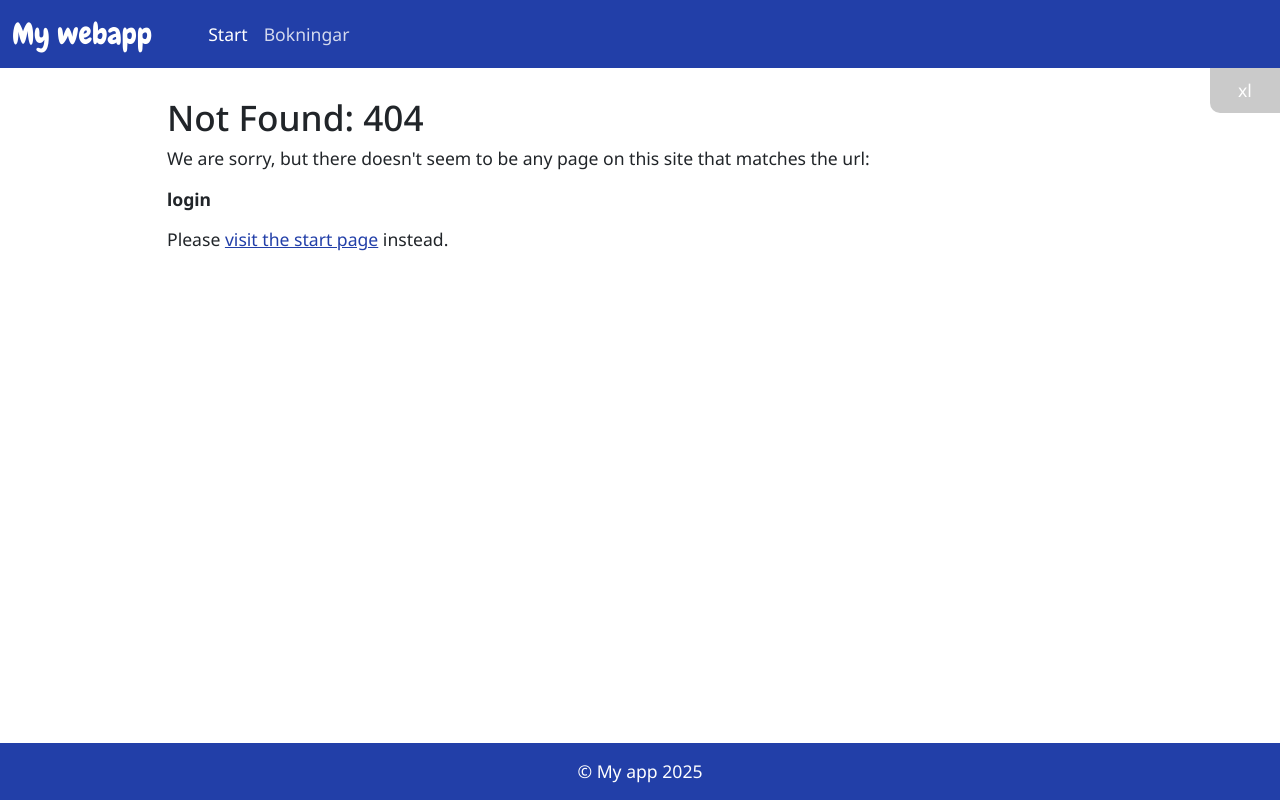
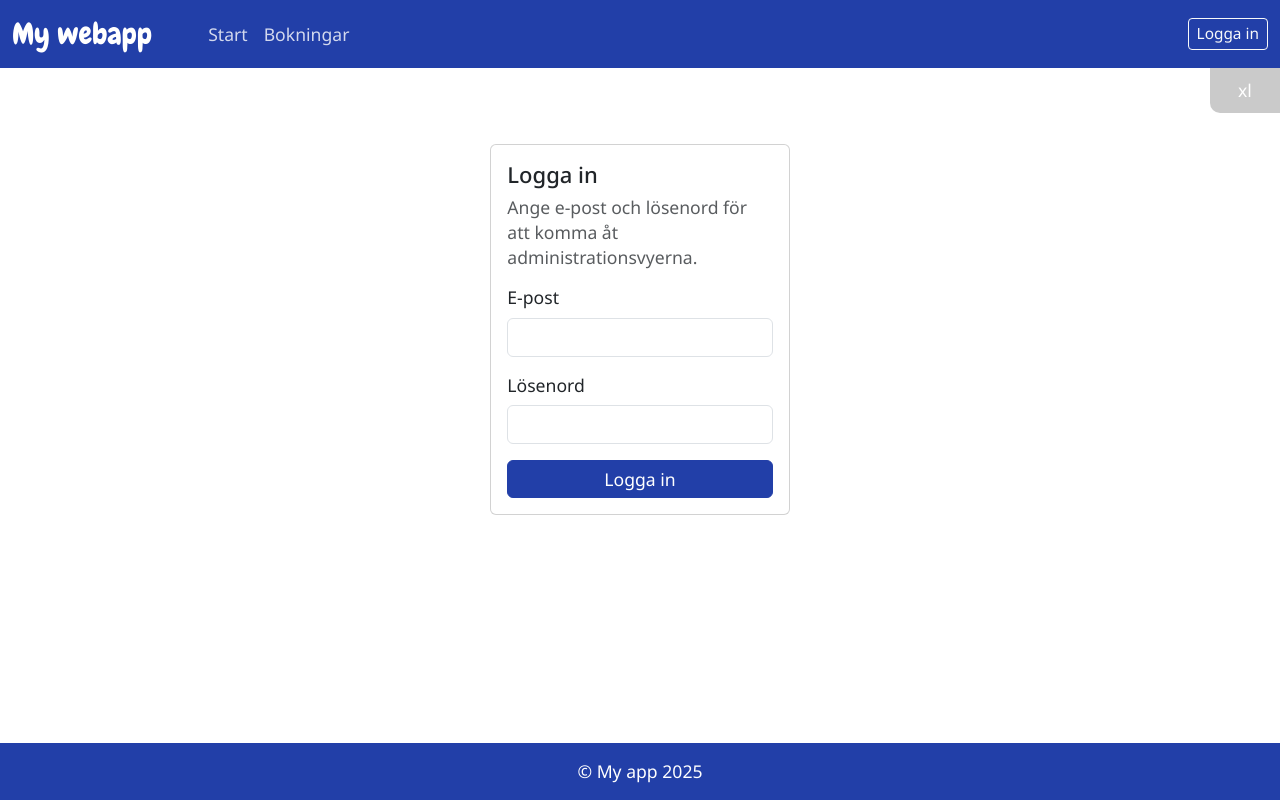
Before and after one commit to gabrielozbek/Bokningsystemet, a React (Vite) app: page /login in a window 1280 px wide. Before the commit this address had no page. Built offline with nearby package versions, Linux system fonts and the light colour scheme; no server answers.

Commit message:
fixade logga in kanpp för admin

```diff
--- a/src/App.tsx
+++ b/src/App.tsx
@@ -1,23 +1,20 @@
 import { useLocation } from 'react-router-dom';
-import Header from "./partials/Header";
+import Header from './partials/Header';
 import Main from './partials/Main';
 import Footer from './partials/Footer';
 import BootstrapBreakpoints from './parts/BootstrapBreakpoints';
+import { AuthProvider } from './context/AuthContext';
 
-// turn off when not needed for debugging
 const showBootstrapBreakpoints = true;
 
 export default function App() {
-
-  // scroll to top when the route changes
   useLocation();
   window.scrollTo({ top: 0, left: 0, behavior: 'instant' });
 
-  return <>
-    {/* Temporary note so we can verify commit pipeline */}
+  return <AuthProvider>
     <Header />
     <Main />
     <Footer />
     {showBootstrapBreakpoints ? <BootstrapBreakpoints /> : null}
-  </>;
-};
+  </AuthProvider>;
+}
--- /dev/null
+++ b/src/api/auth.ts
@@ -0,0 +1,35 @@
+import type { ApiError } from './client';
+import request from './client';
+
+export interface AuthUser {
+  id: number;
+  email: string;
+  role: string;
+  firstName?: string;
+  lastName?: string;
+}
+
+export interface LoginPayload {
+  email: string;
+  password: string;
+}
+
+export async function login(payload: LoginPayload): Promise<AuthUser> {
+  return request<AuthUser>('/api/login', {
+    method: 'POST',
+    body: JSON.stringify(payload)
+  });
+}
+
+export async function getCurrentUser(): Promise<AuthUser> {
+  return request<AuthUser>('/api/login');
+}
+
+export async function logout(): Promise<void> {
+  await request<void>('/api/login', {
+    method: 'DELETE',
+    parseJson: false
+  });
+}
+
+export type { ApiError };
--- a/src/api/client.ts
+++ b/src/api/client.ts
@@ -8,12 +8,15 @@ interface RequestOptions extends RequestInit {
 }
 
 async function request<T>(input: RequestInfo | URL, options: RequestOptions = {}): Promise<T> {
+  const { parseJson, ...rest } = options;
+
   const init: RequestInit = {
+    credentials: rest.credentials ?? 'include',
+    ...rest,
     headers: {
       'Content-Type': 'application/json',
-      ...(options.headers ?? {})
-    },
-    ...options
+      ...(rest.headers ?? {})
+    }
   };
 
   const response = await fetch(input, init);
@@ -29,7 +32,7 @@ async function request<T>(input: RequestInfo | URL, options: RequestOptions = {}
     throw error;
   }
 
-  if (options.parseJson === false || response.status === 204) {
+  if (parseJson === false || response.status === 204) {
     return undefined as T;
   }
 
--- /dev/null
+++ b/src/components/RequireAuth.tsx
@@ -0,0 +1,27 @@
+import { Navigate, useLocation } from 'react-router-dom';
+import { Spinner } from 'react-bootstrap';
+import useAuth from '../hooks/useAuth';
+
+interface RequireAuthProps {
+  children: JSX.Element;
+  roles?: string[];
+}
+
+export default function RequireAuth({ children, roles }: RequireAuthProps) {
+  const location = useLocation();
+  const { user, isLoading, hasRole } = useAuth();
+
+  if (isLoading) {
+    return <div className="d-flex justify-content-center py-5"><Spinner animation="border" /></div>;
+  }
+
+  if (!user) {
+    return <Navigate to="/login" state={{ from: location }} replace />;
+  }
+
+  if (roles && roles.length > 0 && !hasRole(...roles)) {
+    return <Navigate to="/" replace />;
+  }
+
+  return children;
+}
--- /dev/null
+++ b/src/context/AuthContext.tsx
@@ -0,0 +1,97 @@
+import { createContext, useCallback, useContext, useEffect, useMemo, useState, type ReactNode } from 'react';
+import { getCurrentUser, login as apiLogin, logout as apiLogout, type AuthUser, type LoginPayload, type ApiError } from '../api/auth';
+
+interface AuthContextValue {
+  user: AuthUser | null;
+  isLoading: boolean;
+  error: ApiError | null;
+  login: (payload: LoginPayload) => Promise<void>;
+  logout: () => Promise<void>;
+  hasRole: (...roles: string[]) => boolean;
+}
+
+const AuthContext = createContext<AuthContextValue | undefined>(undefined);
+
+export function AuthProvider({ children }: { children: ReactNode }) {
+  const [user, setUser] = useState<AuthUser | null>(null);
+  const [isLoading, setIsLoading] = useState(true);
+  const [error, setError] = useState<ApiError | null>(null);
+
+  useEffect(() => {
+    let active = true;
+    getCurrentUser()
+      .then(current => {
+        if (active) {
+          setUser(current);
+        }
+      })
+      .catch(() => {
+        if (active) { setUser(null); }
+      })
+      .finally(() => {
+        if (active) { setIsLoading(false); }
+      });
+    return () => { active = false; };
+  }, []);
+
+  const login = useCallback(async (payload: LoginPayload) => {
+    setIsLoading(true);
+    setError(null);
+    try {
+      const authenticated = await apiLogin(payload);
+      setUser(authenticated);
+    } catch (err) {
+      const apiError: ApiError = err instanceof Error
+        ? Object.assign(err, { status: (err as ApiError).status ?? 0 }) as ApiError
+        : Object.assign(new Error('Misslyckad inloggning'), { status: 0 });
+      setError(apiError);
+      throw apiError;
+    } finally {
+      setIsLoading(false);
+    }
+  }, []);
+
+  const logout = useCallback(async () => {
+    setIsLoading(true);
+    setError(null);
+    try {
+      await apiLogout();
+      setUser(null);
+    } catch (err) {
+      const apiError: ApiError = err instanceof Error
+        ? Object.assign(err, { status: (err as ApiError).status ?? 0 }) as ApiError
+        : Object.assign(new Error('Misslyckad utloggning'), { status: 0 });
+      setError(apiError);
+      throw apiError;
+    } finally {
+      setIsLoading(false);
+    }
+  }, []);
+
+  const hasRole = useCallback((...roles: string[]) => {
+    if (!user) { return false; }
+    if (roles.length === 0) { return true; }
+    return roles.includes(user.role);
+  }, [user]);
+
+  const value = useMemo<AuthContextValue>(() => ({
+    user,
+    isLoading,
+    error,
+    login,
+    logout,
+    hasRole,
+  }), [user, isLoading, error, login, logout, hasRole]);
+
+  return <AuthContext.Provider value={value}>{children}</AuthContext.Provider>;
+}
+
+/* eslint-disable react-refresh/only-export-components */
+export function useAuthContext() {
+  const context = useContext(AuthContext);
+  if (!context) {
+    throw new Error('useAuthContext mÃ¥ste anvÃ¤ndas inom AuthProvider');
+  }
+  return context;
+}
+/* eslint-enable react-refresh/only-export-components */
--- /dev/null
+++ b/src/hooks/useAuth.ts
@@ -0,0 +1,5 @@
+import { useAuthContext } from '../context/AuthContext';
+
+export default function useAuth() {
+  return useAuthContext();
+}
--- /dev/null
+++ b/src/pages/LoginPage.tsx
@@ -0,0 +1,82 @@
+import { FormEvent, useEffect, useState } from 'react';
+import { Alert, Button, Card, Col, Form, Row, Spinner } from 'react-bootstrap';
+import { useLocation, useNavigate } from 'react-router-dom';
+import useAuth from '../hooks/useAuth';
+
+LoginPage.route = {
+  path: '/login',
+  menuLabel: undefined,
+  index: 99
+};
+
+export default function LoginPage() {
+  const navigate = useNavigate();
+  const location = useLocation();
+  const { user, isLoading, error, login } = useAuth();
+  const [email, setEmail] = useState('');
+  const [password, setPassword] = useState('');
+  const [submitting, setSubmitting] = useState(false);
+  const from = (location.state as { from?: Location })?.from?.pathname || '/bookings';
+
+  useEffect(() => {
+    if (user) {
+      navigate(from, { replace: true });
+    }
+  }, [user, navigate, from]);
+
+  async function handleSubmit(event: FormEvent<HTMLFormElement>) {
+    event.preventDefault();
+    setSubmitting(true);
+    try {
+      await login({ email, password });
+      navigate(from, { replace: true });
+    } catch (err) {
+      console.error('Login failed', err);
+    } finally {
+      setSubmitting(false);
+    }
+  }
+
+  return <Row className="justify-content-center py-5">
+    <Col md={6} lg={4}>
+      <Card>
+        <Card.Body className="d-grid gap-3">
+          <div>
+            <Card.Title>Logga in</Card.Title>
+            <Card.Text className="text-body-secondary mb-0">
+              Ange e-post och lösenord för att komma åt administrationsvyerna.
+            </Card.Text>
+          </div>
+          {error ? <Alert variant="danger">{error.message || 'Inloggningen misslyckades.'}</Alert> : null}
+          <Form onSubmit={handleSubmit} className="d-grid gap-3">
+            <Form.Group controlId="login-email">
+              <Form.Label>E-post</Form.Label>
+              <Form.Control
+                type="email"
+                value={email}
+                onChange={event => setEmail(event.target.value)}
+                autoComplete="email"
+                required
+              />
+            </Form.Group>
+            <Form.Group controlId="login-password">
+              <Form.Label>Lösenord</Form.Label>
+              <Form.Control
+                type="password"
+                value={password}
+                onChange={event => setPassword(event.target.value)}
+                autoComplete="current-password"
+                required
+              />
+            </Form.Group>
+            <Button type="submit" disabled={isLoading || submitting}>
+              {(isLoading || submitting)
+                ? <><Spinner animation="border" size="sm" className="me-2" /> Loggar in</>
+                : 'Logga in'}
+            </Button>
+          </Form>
+        </Card.Body>
+      </Card>
+    </Col>
+  </Row>;
+}
--- a/src/partials/Header.tsx
+++ b/src/partials/Header.tsx
@@ -1,22 +1,38 @@
 import { useState } from 'react';
-import { Link, useLocation } from 'react-router-dom';
-import { Container, Nav, Navbar } from 'react-bootstrap';
+import { Link, useLocation, useNavigate } from 'react-router-dom';
+import { Button, Container, Nav, Navbar } from 'react-bootstrap';
 import routes from '../routes';
+import useAuth from '../hooks/useAuth';
 
 export default function Header() {
+  const navigate = useNavigate();
+  const { user, logout, isLoading, hasRole } = useAuth();
 
-  // whether the navbar is expanded or not
-  // (we use this to close it after a click/selection)
   const [expanded, setExpanded] = useState(false);
 
-  //  get the current route
   const pathName = useLocation().pathname;
   const currentRoute = routes
     .slice().sort((a, b) => a.path.length > b.path.length ? -1 : 1)
     .find(x => pathName.indexOf(x.path.split(':')[0]) === 0);
-  // function that returns true if a menu item is 'active'
+
   const isActive = (path: string) =>
     path === currentRoute?.path || path === currentRoute?.parent;
+
+  const menuItems = routes.filter(route => {
+    if (!route.menuLabel) { return false; }
+    if (route.requiresAuth && route.roles && route.roles.length > 0) {
+      return hasRole(...route.roles);
+    }
+    if (route.requiresAuth) {
+      return Boolean(user);
+    }
+    return true;
+  });
+
+  async function handleLogout() {
+    await logout();
+    navigate('/');
+  }
 
   return <header>
     <Navbar
@@ -31,18 +47,24 @@ export default function Header() {
           My webapp
         </Navbar.Brand>
         <Navbar.Toggle onClick={() => setExpanded(!expanded)} />
-        <Navbar.Collapse id="basic-navbar-nav">
+        <Navbar.Collapse id="basic-navbar-nav" className="justify-content-between">
           <Nav className="me-auto">
-            {routes.filter(x => x.menuLabel).map(
-              ({ menuLabel, path }, i) =>
-                <Nav.Link
-                  as={Link} key={i} to={path}
-                  className={isActive(path) ? 'active' : ''}
-                  /* close menu after selection*/
-                  onClick={() => setTimeout(() => setExpanded(false), 200)}
-                >{menuLabel}</Nav.Link>
-            )}
+            {menuItems.map(({ menuLabel, path }, i) => (
+              <Nav.Link
+                as={Link}
+                key={i}
+                to={path}
+                className={isActive(path) ? 'active' : ''}
+                onClick={() => setTimeout(() => setExpanded(false), 200)}
+              >{menuLabel}</Nav.Link>
+            ))}
           </Nav>
+          <div className="d-flex align-items-center gap-2">
+            {user ? <Navbar.Text className="text-light">{user.email}</Navbar.Text> : null}
+            {user
+              ? <Button variant="outline-light" size="sm" onClick={handleLogout} disabled={isLoading}>Logga ut</Button>
+              : <Button variant="outline-light" size="sm" onClick={() => { setExpanded(false); navigate('/login'); }}>Logga in</Button>}
+          </div>
         </Navbar.Collapse>
       </Container>
     </Navbar>
--- a/src/routes.ts
+++ b/src/routes.ts
@@ -2,6 +2,8 @@ import { createElement, type ComponentType } from 'react';
 import NotFoundPage from './pages/NotFoundPage.tsx';
 import Start from './pages/Start.tsx';
 import BookingsPage from './pages/BookingsPage.tsx';
+import LoginPage from './pages/LoginPage.tsx';
+import RequireAuth from './components/RequireAuth';
 import type Route from './interfaces/Route';
 
 type RouteConfig = Omit<Route, 'element'>;
@@ -11,13 +13,18 @@ const pages: RoutableComponent[] = [
   NotFoundPage as RoutableComponent,
   Start as RoutableComponent,
   BookingsPage as RoutableComponent,
+  LoginPage as RoutableComponent,
 ];
 
 export default pages
-  // map the route property of each page component to a Route
-  .map(component => ({
-    element: createElement(component),
-    ...component.route,
-  }))
-  // sort by index (and if an item has no index, sort as index 0)
+  .map(component => {
+    const route = component.route;
+    const element = route.requiresAuth
+      ? createElement(RequireAuth, { roles: route.roles, children: createElement(component) })
+      : createElement(component);
+    return {
+      element,
+      ...route,
+    };
+  })
   .sort((a, b) => (a.index ?? 0) - (b.index ?? 0));
```
Also changed, not shown: 1 other file (tests, documents, lock files or other folders).
